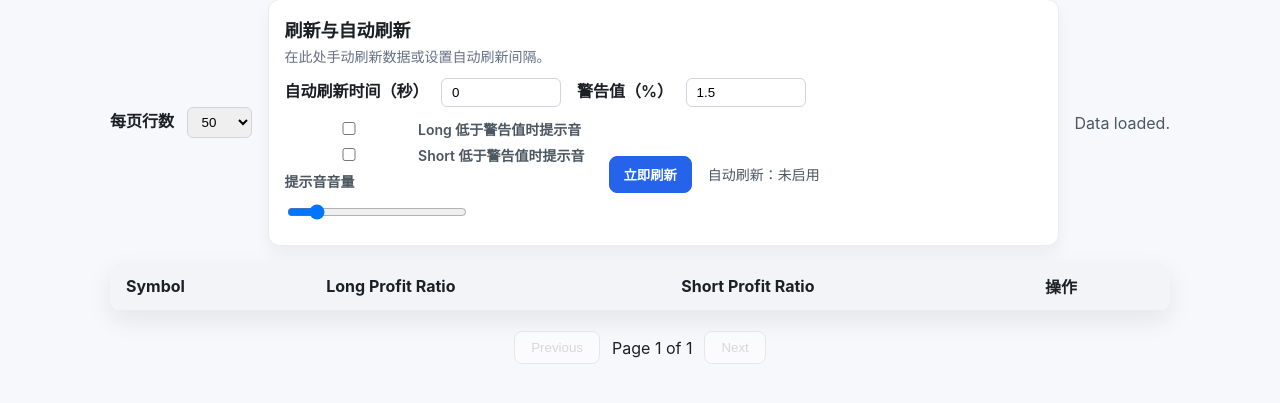
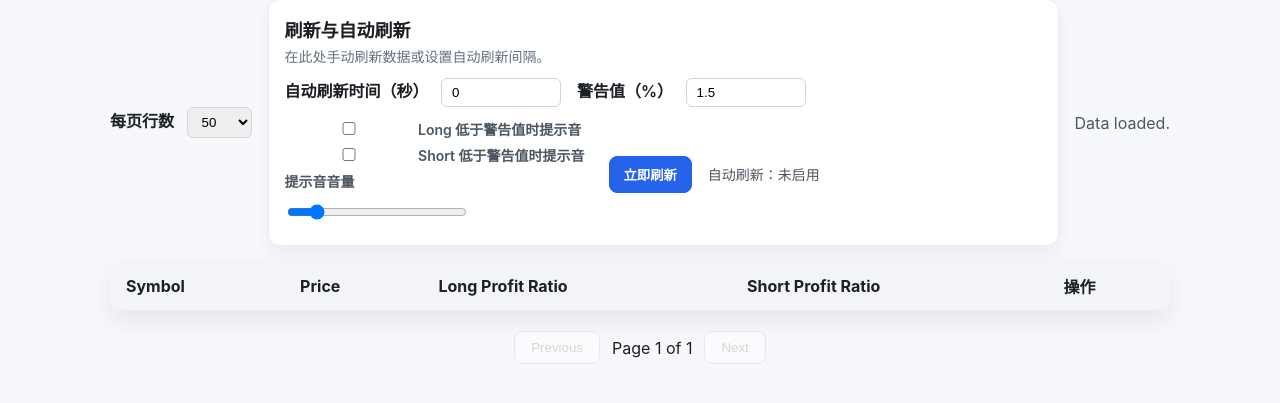
Before and after one commit to qyhg110q/TradeRatio, a Flask app: page / in a window 1280 px wide. Shown: the part 119-522 px from the top of the page. Run offline with Flask 3, Linux system fonts and the light colour scheme; data that the repository does not hold is empty.

Commit message:
Add contract price to API and table

```diff
--- a/app.py
+++ b/app.py
@@ -15,6 +15,7 @@ BINANCE_EXCHANGE_INFO_URL = "https://fapi.binance.com/fapi/v1/exchangeInfo"
 BINANCE_SMART_MONEY_URL = (
     "https://www.binance.com/bapi/futures/v1/public/future/smart-money/signal/overview"
 )
+BINANCE_PRICE_URL = "https://fapi.binance.com/fapi/v1/ticker/price"
 
 DEFAULT_PER_PAGE = 50
 MAX_PER_PAGE = 200
@@ -33,6 +34,7 @@ class ProfitRatio:
     symbol: str
     long_profit_ratio: float | None
     short_profit_ratio: float | None
+    price: float | None
 
 
 def safe_ratio(numerator: float | int, denominator: float | int) -> float | None:
@@ -41,7 +43,9 @@ def safe_ratio(numerator: float | int, denominator: float | int) -> float | None
     return float(numerator) / float(denominator)
 
 
-def parse_profit_ratio(symbol: str, payload: dict[str, Any]) -> ProfitRatio:
+def parse_profit_ratio(
+    symbol: str, payload: dict[str, Any], price: float | None = None
+) -> ProfitRatio:
     data = payload.get("data") or {}
     long_profit = safe_ratio(
         data.get("longProfitTraders", 0),
@@ -51,7 +55,12 @@ def parse_profit_ratio(symbol: str, payload: dict[str, Any]) -> ProfitRatio:
         data.get("shortProfitTraders", 0),
         data.get("shortTraders", 0),
     )
-    return ProfitRatio(symbol=symbol, long_profit_ratio=long_profit, short_profit_ratio=short_profit)
+    return ProfitRatio(
+        symbol=symbol,
+        long_profit_ratio=long_profit,
+        short_profit_ratio=short_profit,
+        price=price,
+    )
 
 
 def fetch_active_symbols(session: "requests.Session") -> list[str]:
@@ -85,13 +94,31 @@ def fetch_profit_ratios(session: "requests.Session", symbols: Iterable[str]) ->
             response.raise_for_status()
             payload = response.json()
         except (requests.RequestException, ValueError):
-            return ProfitRatio(symbol=symbol, long_profit_ratio=None, short_profit_ratio=None)
+            return ProfitRatio(
+                symbol=symbol, long_profit_ratio=None, short_profit_ratio=None, price=None
+            )
         return parse_profit_ratio(symbol, payload)
 
     from concurrent.futures import ThreadPoolExecutor
 
     with ThreadPoolExecutor(max_workers=FETCH_WORKERS) as executor:
         return list(executor.map(fetch_symbol, symbols))
+
+
+def fetch_prices(session: "requests.Session") -> dict[str, float]:
+    response = session.get(BINANCE_PRICE_URL, timeout=REQUEST_TIMEOUT)
+    response.raise_for_status()
+    data = response.json()
+    prices: dict[str, float] = {}
+    for item in data:
+        symbol = item.get("symbol")
+        price_str = item.get("price")
+        if symbol and price_str is not None:
+            try:
+                prices[symbol] = float(price_str)
+            except (TypeError, ValueError):
+                continue
+    return prices
 
 
 def get_cached_ratios() -> list[ProfitRatio]:
@@ -166,6 +193,7 @@ def serialize_ratios(ratios: Iterable[ProfitRatio]) -> list[dict[str, Any]]:
             "symbol": ratio.symbol,
             "longProfitRatio": ratio.long_profit_ratio,
             "shortProfitRatio": ratio.short_profit_ratio,
+            "price": ratio.price,
         }
         for ratio in ratios
     ]
@@ -176,6 +204,7 @@ def serialize_ratio(ratio: ProfitRatio, stale: bool = False) -> dict[str, Any]:
         "symbol": ratio.symbol,
         "longProfitRatio": ratio.long_profit_ratio,
         "shortProfitRatio": ratio.short_profit_ratio,
+        "price": ratio.price,
         "stale": stale,
     }
 
@@ -221,6 +250,19 @@ def create_app() -> "Flask":
                     )
 
                 ratios = fetch_profit_ratios(session, symbols)
+                try:
+                    prices = fetch_prices(session)
+                except (requests.RequestException, ValueError):
+                    prices = {}
+                ratios = [
+                    ProfitRatio(
+                        symbol=ratio.symbol,
+                        long_profit_ratio=ratio.long_profit_ratio,
+                        short_profit_ratio=ratio.short_profit_ratio,
+                        price=prices.get(ratio.symbol),
+                    )
+                    for ratio in ratios
+                ]
             set_cached_ratios(ratios)
 
         ratios = sort_profit_ratios(ratios, sort_key, order)
@@ -267,7 +309,19 @@ def create_app() -> "Flask":
                     502,
                 )
 
-        ratio = parse_profit_ratio(symbol, payload)
+            try:
+                price_response = session.get(
+                    BINANCE_PRICE_URL,
+                    params={"symbol": symbol},
+                    timeout=REQUEST_TIMEOUT,
+                )
+                price_response.raise_for_status()
+                price_payload = price_response.json()
+                price_value = float(price_payload.get("price"))
+            except (requests.RequestException, ValueError, TypeError):
+                price_value = None
+
+        ratio = parse_profit_ratio(symbol, payload, price_value)
         set_cached_symbol(symbol, ratio)
         return jsonify(serialize_ratio(ratio))
 
--- a/static/app.js
+++ b/static/app.js
@@ -28,6 +28,17 @@ function formatRatio(value) {
     return "N/A";
   }
   return `${(value * 100).toFixed(2)}%`;
+}
+
+function formatPrice(value) {
+  if (value === null || value === undefined) {
+    return "N/A";
+  }
+  const numberValue = Number(value);
+  if (Number.isNaN(numberValue)) {
+    return "N/A";
+  }
+  return numberValue.toLocaleString(undefined, { maximumFractionDigits: 8 });
 }
 
 function getWarningThreshold() {
@@ -114,40 +125,42 @@ function renderTable(rows) {
     tr.dataset.short = row.shortProfitRatio ?? "";
     tr.innerHTML = `
       <td>${row.symbol}</td>
+      <td>${formatPrice(row.price)}</td>
       <td>${formatRatio(row.longProfitRatio)}</td>
       <td>${formatRatio(row.shortProfitRatio)}</td>
       <td><button class="row-refresh" type="button" data-symbol="${row.symbol}">刷新</button></td>
     `;
     const cells = tr.querySelectorAll("td");
-    applyWarningState(tr, cells[1], row.longProfitRatio, "long");
-    applyWarningState(tr, cells[2], row.shortProfitRatio, "short");
+    applyWarningState(tr, cells[2], row.longProfitRatio, "long");
+    applyWarningState(tr, cells[3], row.shortProfitRatio, "short");
     tableBody.appendChild(tr);
   });
 }
 
 function updateRow(tr, payload) {
   const cells = tr.querySelectorAll("td");
-  if (cells.length < 3) {
+  if (cells.length < 4) {
     return;
   }
   tr.dataset.long = payload.longProfitRatio ?? "";
   tr.dataset.short = payload.shortProfitRatio ?? "";
-  cells[1].textContent = formatRatio(payload.longProfitRatio);
-  cells[2].textContent = formatRatio(payload.shortProfitRatio);
-  applyWarningState(tr, cells[1], payload.longProfitRatio, "long");
-  applyWarningState(tr, cells[2], payload.shortProfitRatio, "short");
+  cells[1].textContent = formatPrice(payload.price);
+  cells[2].textContent = formatRatio(payload.longProfitRatio);
+  cells[3].textContent = formatRatio(payload.shortProfitRatio);
+  applyWarningState(tr, cells[2], payload.longProfitRatio, "long");
+  applyWarningState(tr, cells[3], payload.shortProfitRatio, "short");
 }
 
 function updateWarningStyles() {
   tableBody.querySelectorAll("tr").forEach((row) => {
     const cells = row.querySelectorAll("td");
-    if (cells.length < 3) {
+    if (cells.length < 4) {
       return;
     }
     const longValue = row.dataset.long === "" ? null : Number(row.dataset.long);
     const shortValue = row.dataset.short === "" ? null : Number(row.dataset.short);
-    applyWarningState(row, cells[1], Number.isNaN(longValue) ? null : longValue, "long");
-    applyWarningState(row, cells[2], Number.isNaN(shortValue) ? null : shortValue, "short");
+    applyWarningState(row, cells[2], Number.isNaN(longValue) ? null : longValue, "long");
+    applyWarningState(row, cells[3], Number.isNaN(shortValue) ? null : shortValue, "short");
   });
 }
 
--- a/templates/index.html
+++ b/templates/index.html
@@ -75,6 +75,7 @@
           <thead>
             <tr>
               <th data-sort="symbol">Symbol</th>
+              <th>Price</th>
               <th data-sort="long">Long Profit Ratio</th>
               <th data-sort="short">Short Profit Ratio</th>
               <th>操作</th>
```
